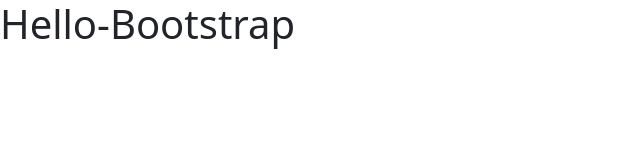
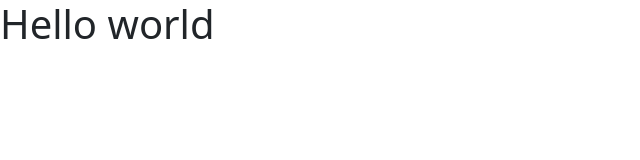
Before and after one commit to ShavezKhanDevOp/GitHubTutorial, a plain HTML site: page index.html in a window 1280 px wide. Shown: the whole page, without its empty margins (0-640 px from the left). Drawn offline with nearby package versions, Linux system fonts and the light colour scheme.

Commit message:
Vs code commit

```diff
--- a/index.html
+++ b/index.html
@@ -16,7 +16,7 @@
 </head>
 
 <body>
-    <h1>Hello-Bootstrap</h1>
+    <h1>Hello world</h1>
 </body>
 
 </html>
```
